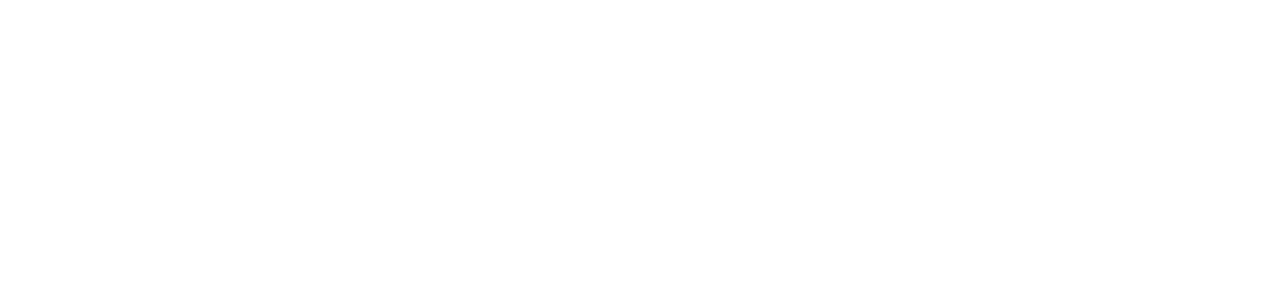
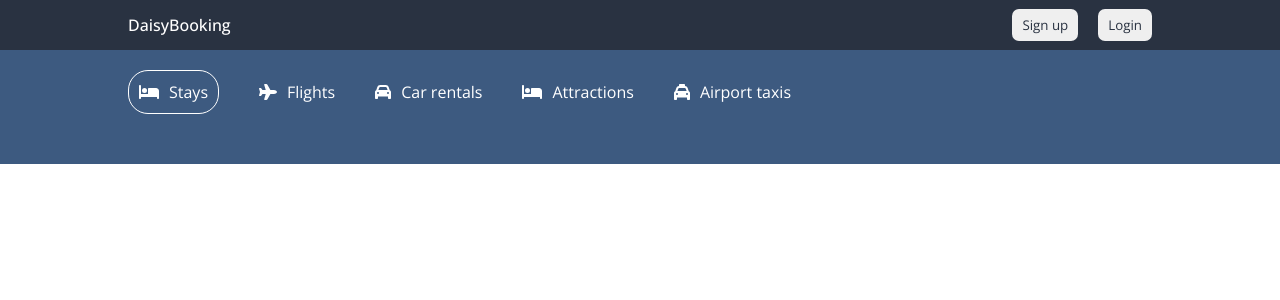
Before and after one commit to daisyle0203/Reservation_App, a React (Create React App) app: page /hotels in a window 1280 px wide. Before the commit this address had no page. Shown: the top 300 px of the page. Built offline with nearby package versions, Linux system fonts and the light colour scheme.

Commit message:
set up the list page with nav bar and header

```diff
--- a/src/App.js
+++ b/src/App.js
@@ -1,15 +1,15 @@
 import { BrowserRouter, Routes, Route } from "react-router-dom"
 import Home from "./pages/home/Home"
 // import Hotel from "./pages/hotel/Hotel"
-// import List from "./pages/list/List"
+import List from "./pages/list/List"
 
 function App() {
   return (
     <BrowserRouter>
       <Routes>
         <Route path="/" element={<Home />} />
-        {/* <Route path="/hotels" element={<List />} />
-        <Route path="/hotels/:id" element={<Hotel />} /> */}
+        <Route path="/hotels" element={<List />} />
+        {/* <Route path="/hotels/:id" element={<Hotel />} /> */}
       </Routes>
     </BrowserRouter>
   )
--- a/src/components/header/Header.jsx
+++ b/src/components/header/Header.jsx
@@ -14,7 +14,7 @@
 import { format } from "date-fns"
 import "./header.css"
 
-const Header = () => {
+const Header = ({ type }) => {
   const [openDate, setOpenDate] = useState(false)
   const [date, setDate] = useState([
     {
@@ -41,7 +41,11 @@
 
   return (
     <div className="header">
-      <div className="headerContainer">
+      <div
+        className={
+          type === "list" ? "headerContainer listMode" : "headerContainer"
+        }
+      >
         {/* HEADER LIST */}
         <div className="headerList">
           <div className="headerListItem active">
@@ -67,10 +71,12 @@
         </div>
 
         {/* HEADER TITLE */}
+        {type !== "list" && (
+          <>
             <h1 className="headerTitle">Make new memories.</h1>
             <p className="headerDesc">
-          Get 25% off select hotels and start the new year creating new memories
-          with those you love most.
+              Get 25% off select hotels and start the new year creating new
+              memories with those you love most.
             </p>
             {/* SIGN UP BUTTON */}
             <button className="headerBtn">Sign up/ Register</button>
@@ -126,7 +132,9 @@
                         >
                           -
                         </button>
-                    <span className="optionCounterNumber">{options.adult}</span>
+                        <span className="optionCounterNumber">
+                          {options.adult}
+                        </span>
                         <button
                           className="optionCounterButton"
                           onClick={() => handleOption("adult", "i")}
@@ -166,7 +174,9 @@
                         >
                           -
                         </button>
-                    <span className="optionCounterNumber">{options.room}</span>
+                        <span className="optionCounterNumber">
+                          {options.room}
+                        </span>
                         <button
                           className="optionCounterButton"
                           onClick={() => handleOption("room", "i")}
@@ -183,6 +193,8 @@
                 <button className="headerBtn">Search</button>
               </div>
             </div>
+          </>
+        )}
       </div>
     </div>
   )
--- a/src/components/header/header.css
+++ b/src/components/header/header.css
@@ -11,7 +11,7 @@
   max-width: 1024px;
   margin: 20px 0px 100px 0px;
 }
-
+/* Take off the margin bottom on the list page */
 .headerContainer.listMode {
   margin: 20px 0px 0px 0px;
 }
--- a/src/pages/list/List.jsx
+++ b/src/pages/list/List.jsx
@@ -0,0 +1,13 @@
+import Navbar from "../../components/navbar/Navbar"
+import Header from "../../components/header/Header"
+
+const List = () => {
+  return (
+    <div>
+        <Navbar />
+        <Header type="list" />
+    </div>
+  )
+}
+
+export default List
```
Lines whose indentation alone changed are shown as unchanged.
